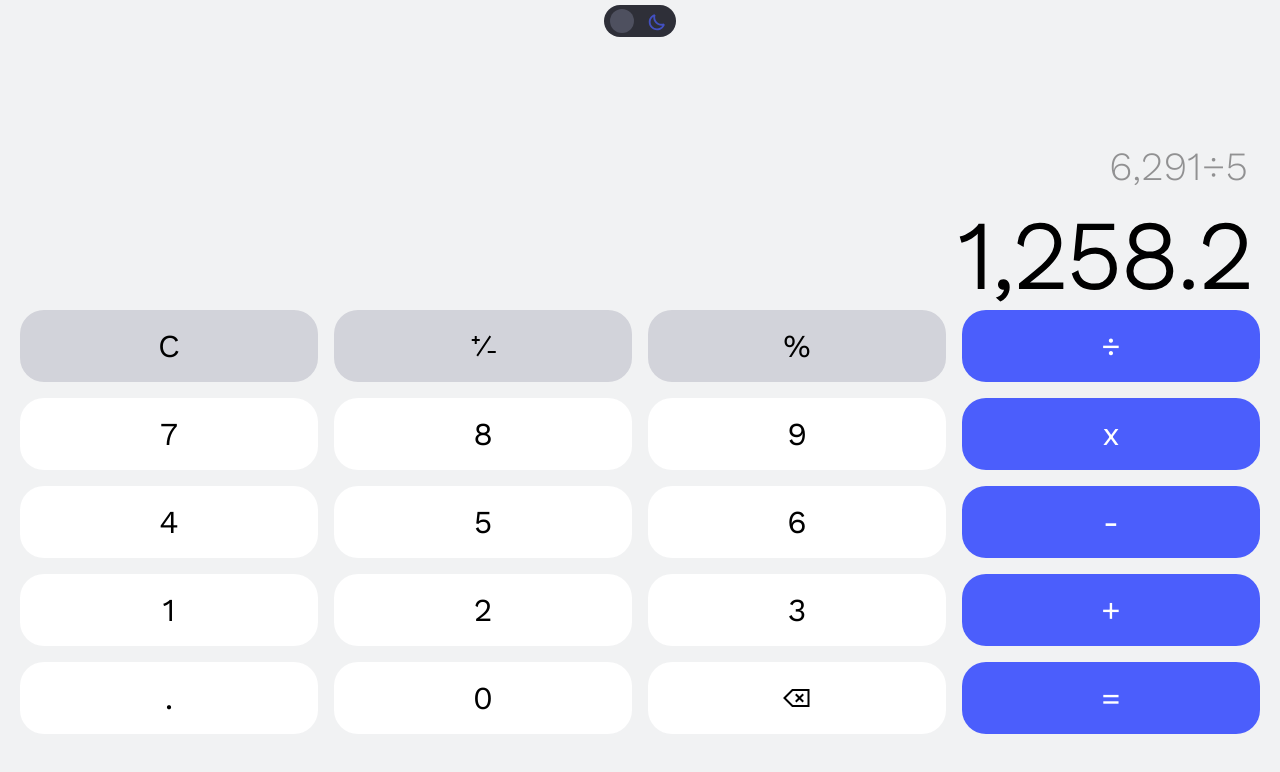
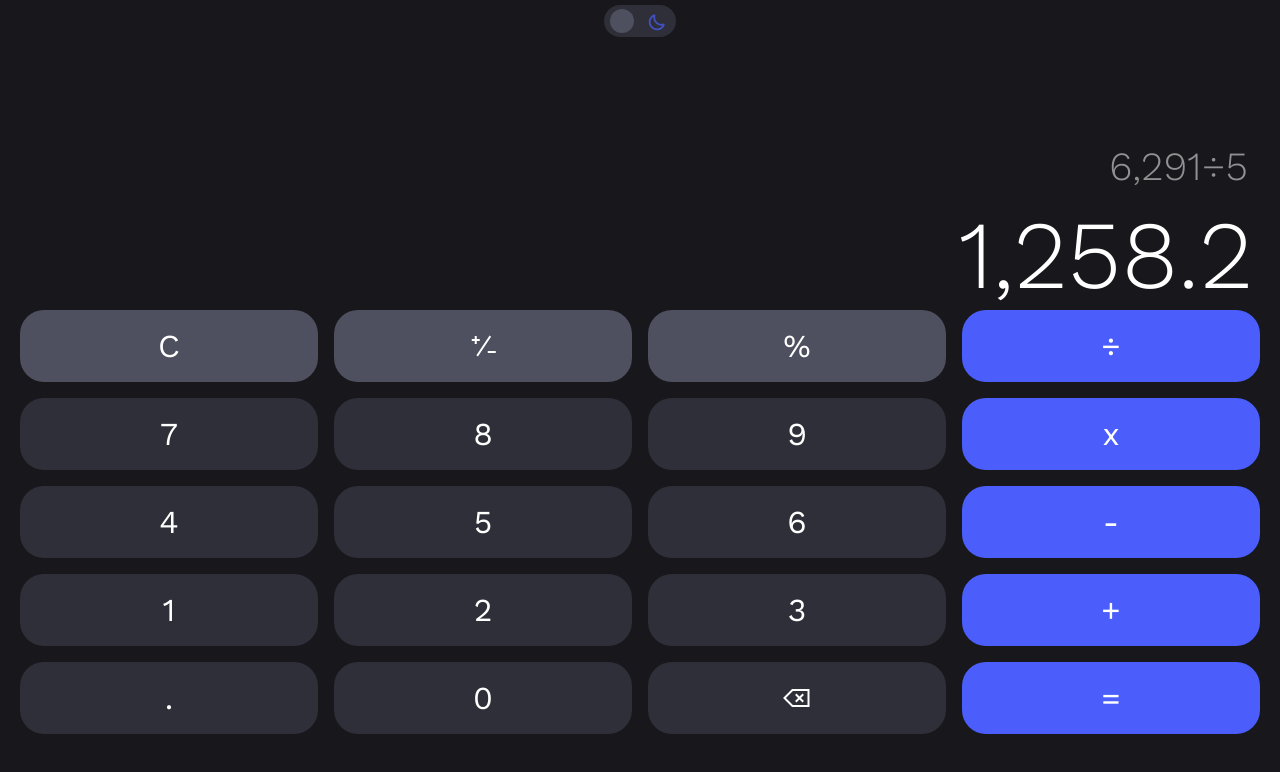
Before and after one commit to MarisaSon/MyCalculate, a plain HTML site: page index.html in a window 1280 px wide. Both pictures are taken after a click on the label 640 px from the left and 21 px from the top of the page. Drawn offline with Linux system fonts and the light colour scheme.

Commit message:
Темная тема Сделано переключение темы со светлой на темную

```diff
--- a/css/button.css
+++ b/css/button.css
@@ -29,5 +29,9 @@
 
 .button_bg-blue {
   background-color: var(--blue-bg);
-  color: var(--white-bg);
+  color: var(--operator-color);
 }
+
+path {
+  fill: var(--svg-color);
+}
--- a/css/container.css
+++ b/css/container.css
@@ -6,3 +6,8 @@
   padding: 0 20px;
   background-color: var(--light-white);
 }
+
+/* .dark-color {
+  background-color: ;
+
+} */
--- a/css/display.css
+++ b/css/display.css
@@ -24,7 +24,7 @@
   font-family: "Work Sans", sans-serif;
   font-weight: 300;
   font-size: 96px;
-  -webkit-text-stroke: 2px #000000;
+  -webkit-text-stroke: var(--solid) var(--black);
   color: var(--black);
   margin: 0;
   padding-top: 10px;
--- a/css/index.css
+++ b/css/index.css
@@ -11,4 +11,15 @@ body {
   --light-grey: #bcbcbd;
   --dark-grey: #919192;
   --black: #000000;
+  --operator-color: #ffffff;
+  --solid: 2px;
+  --svg-color: currentColor;
 }
+
+[dark] {
+  --light-white: #17171c;
+  --black: #ffffff;
+  --white-bg: #2e2f38;
+  --grey-bg: #4e505f;
+  --solid: 0px;
+}
--- a/index.html
+++ b/index.html
@@ -11,13 +11,13 @@
     <link rel="stylesheet" href="/css/display.css" />
     <link rel="stylesheet" href="/css/button.css" />
     <link rel="stylesheet" href="/css/font.css" />
-    <link rel="stylesheet" href="/css/keybord.css">
+    <link rel="stylesheet" href="/css/keybord.css" />
   </head>
   <body>
     <div class="container">
       <div class="toggle-wrapper">
         <label class="toggle">
-          <input class="toggle__checkbox" type="checkbox" />
+          <input class="toggle__checkbox" type="checkbox" id="toggleButton" />
           <div class="toggle__switch"></div>
         </label>
       </div>
@@ -30,7 +30,19 @@
       <div class="keybord">
         <button class="button button_bg-grey">C</button>
         <button class="button button_bg-grey">
-          <img class="button__icon" src="/icon/plus_minus.svg" alt="icon" />
+          <svg
+            xmlns="http://www.w3.org/2000/svg"
+            width="33"
+            height="32"
+            fill="none"
+          >
+            <path
+              fill="#000"
+              fill-rule="evenodd"
+              d="m23.582 7.555.555-.832-1.664-1.11-.555.832-12 18-.555.832 1.664 1.11.555-.832 12-18ZM9.75 6v3h3v2h-3v3h-2v-3h-3V9h3V6h2Zm12 15h-1v2h8v-2h-7Z"
+              clip-rule="evenodd"
+            />
+          </svg>
         </button>
         <button class="button button_bg-grey">%</button>
         <button class="button button_bg-blue">÷</button>
@@ -53,10 +65,25 @@
         <button class="button">.</button>
         <button class="button">0</button>
         <button class="button">
-          <img class="button__icon" src="/icon/delete.svg" alt="icon" />
+          <svg
+            class="button__icon"
+            width="33"
+            height="32"
+            viewBox="0 0 33 32"
+            fill="none"
+            xmlns="http://www.w3.org/2000/svg"
+          >
+            <path
+              fill-rule="evenodd"
+              clip-rule="evenodd"
+              d="M11.0858 7H11.5H27.5H28.5V8V24V25H27.5H11.5H11.0858L10.7929 24.7071L2.79292 16.7071L2.08582 16L2.79292 15.2929L10.7929 7.29289L11.0858 7ZM11.9142 9L4.91424 16L11.9142 23H26.5V9H11.9142ZM15.5 11.5858L16.2071 12.2929L18.5 14.5858L20.7929 12.2929L21.5 11.5858L22.9142 13L22.2071 13.7071L19.9142 16L22.2071 18.2929L22.9142 19L21.5 20.4142L20.7929 19.7071L18.5 17.4142L16.2071 19.7071L15.5 20.4142L14.0858 19L14.7929 18.2929L17.0858 16L14.7929 13.7071L14.0858 13L15.5 11.5858Z"
+              fill="black"
+            />
+          </svg>
         </button>
         <button class="button button_bg-blue">=</button>
       </div>
     </div>
+    <script type="module" src="/js/index.js"></script>
   </body>
 </html>
--- a/js/index.js
+++ b/js/index.js
@@ -0,0 +1,3 @@
+import {changeColor} from './toggleButton.js'
+let toggleButton=document.querySelector('#toggleButton');
+toggleButton.addEventListener('click', changeColor);
--- /dev/null
+++ b/js/toggleButton.js
@@ -0,0 +1,8 @@
+export function changeColor(e) {
+  //
+  if (e.target.checked) {
+    document.body.setAttribute("dark", "");
+  } else {
+    document.body.removeAttribute("dark");
+  }
+}
```
